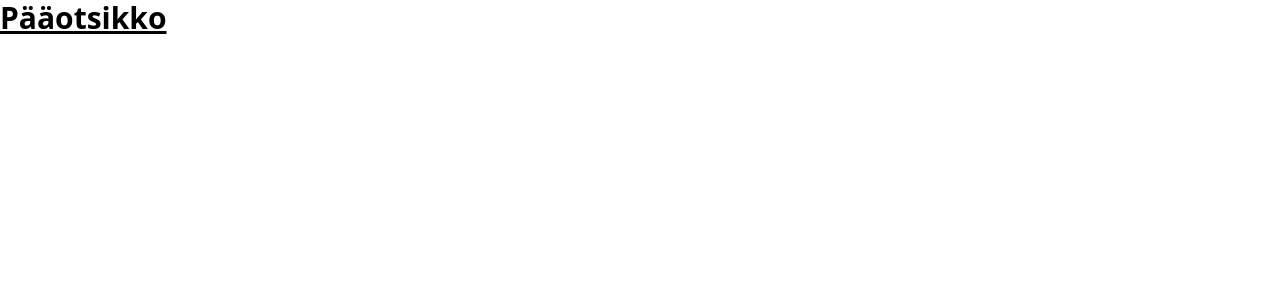
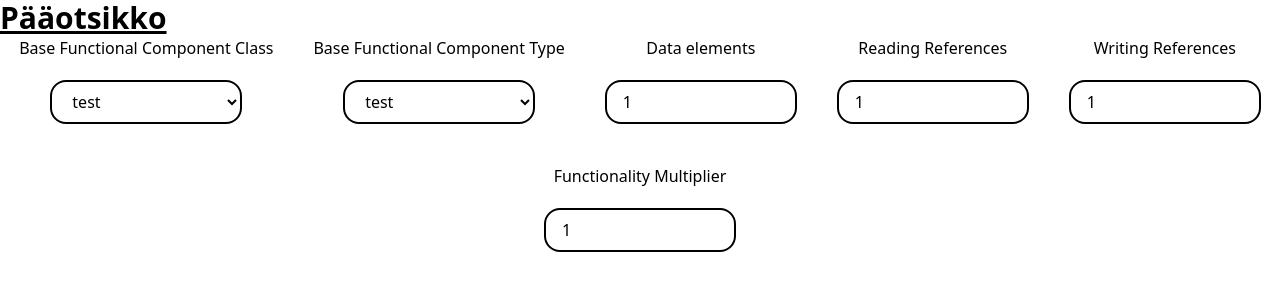
Before and after one commit to fisma-benefit-app/benefit-app, a React (Vite) app in the folder frontend/: page / in a window 1280 px wide. Shown: the top 300 px of the page. Built offline with nearby package versions, Linux system fonts and the light colour scheme.

Commit message:
demo: html/css

```diff
--- a/frontend/src/App.tsx
+++ b/frontend/src/App.tsx
@@ -1,8 +1,11 @@
+import CalculationDemo from "./demo/CalculationDemo"
+
 export default function App() {
 
   return (
     <>
       <h1 className="text-3xl font-bold underline" >Pääotsikko</h1>
+      <CalculationDemo />
     </>
   )
 }
--- /dev/null
+++ b/frontend/src/demo/CalculationDemo.tsx
@@ -0,0 +1,42 @@
+const CalculationDemo = () => {
+  return (
+    //form form collecting calculation data
+    <form className='flex gap-10 justify-center flex-wrap'>
+      <div className="flex flex-col gap-5 items-center">
+        <label htmlFor="baseFunctionalComponentClass">Base Functional Component Class</label>
+        <select className="border-2 rounded-2xl px-4 py-2 w-48" id="baseFunctionalComponentClass">
+          <option value="test">test</option>
+        </select>
+      </div>
+
+      <div className="flex flex-col gap-5 items-center">
+        <label htmlFor="baseFunctionalComponentType">Base Functional Component Type</label>
+        <select className="border-2 rounded-2xl px-4 py-2 w-48" id="baseFunctionalComponentType">
+          <option value="test">test</option>
+        </select>
+      </div>
+
+      <div className="flex flex-col gap-5 items-center">
+        <label htmlFor="dataElements">Data elements</label>
+        <input className="border-2 rounded-2xl px-4 py-2 w-48" type="number" id="dataElements" defaultValue="1" />
+      </div>
+
+      <div className="flex flex-col gap-5 items-center">
+        <label htmlFor="readingReferences">Reading References</label>
+        <input className="border-2 rounded-2xl px-4 py-2 w-48" type="number" id="readingReferences" defaultValue="1" />
+      </div>
+
+      <div className="flex flex-col gap-5 items-center">
+        <label htmlFor="writingReferences">Writing References</label>
+        <input className="border-2 rounded-2xl px-4 py-2 w-48" type="number" id="writingReferences" defaultValue="1" />
+      </div>
+
+      <div className="flex flex-col gap-5 items-center">
+        <label htmlFor="functionalityMultiplier">Functionality Multiplier</label>
+        <input className="border-2 rounded-2xl px-4 py-2 w-48" type="number" id="functionalityMultiplier" defaultValue="1" />
+      </div>
+    </form>
+  )
+}
+
+export default CalculationDemo
```
